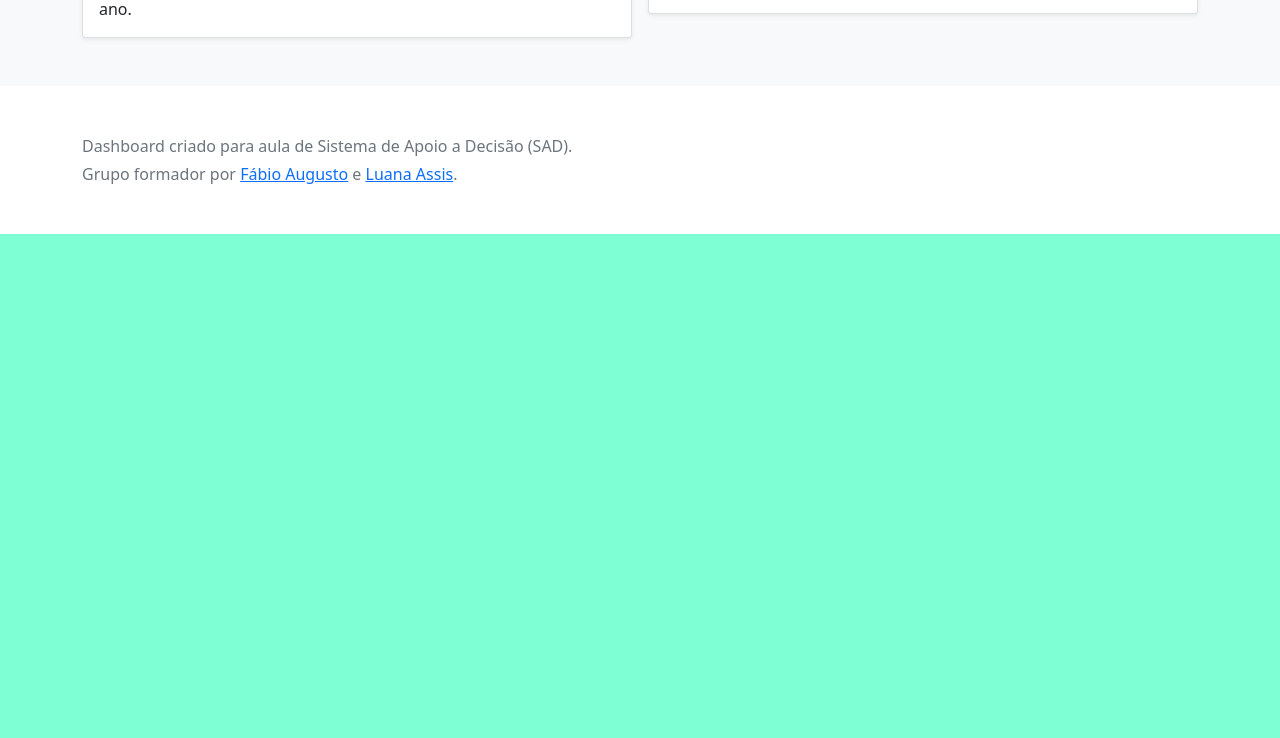
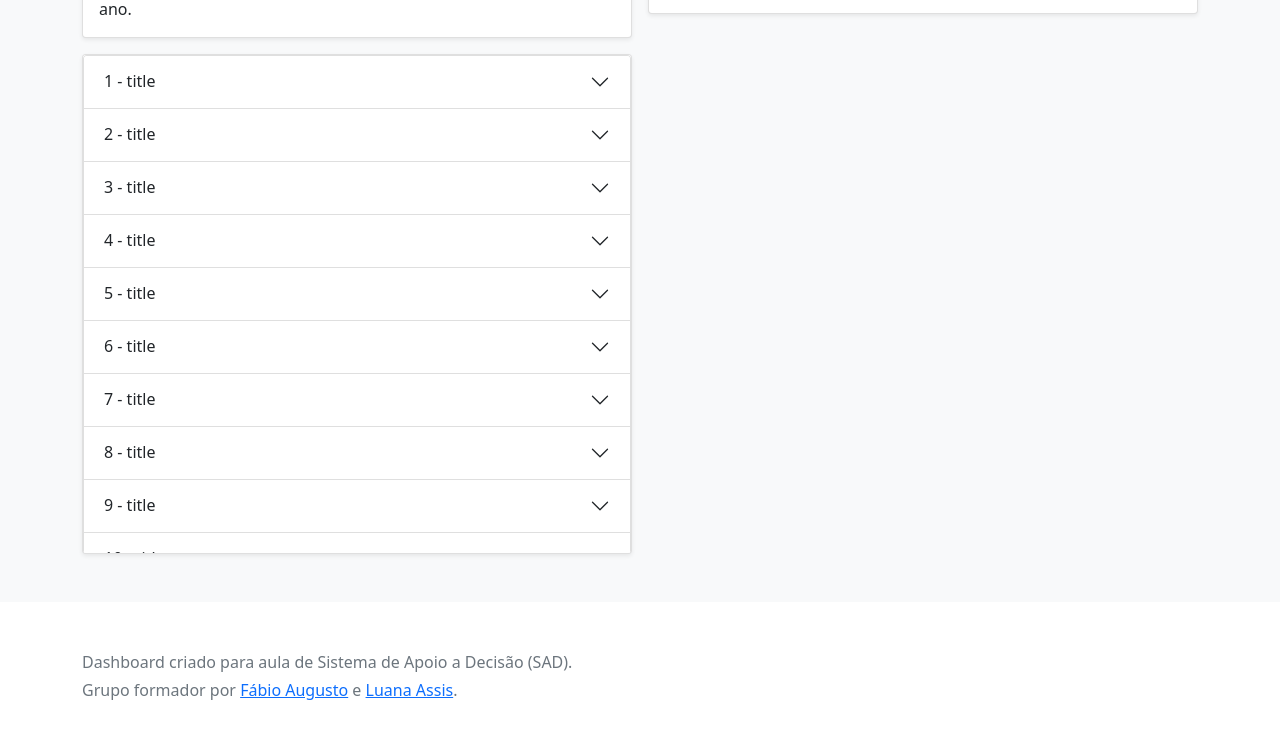
Before and after one commit to fabio-aug/sad-dashboard, a plain HTML site: page index.html in a window 1280 px wide. Shown: the part 548-1286 px from the top of the page. Before the commit the page ends 800 px from the top, so only its background shows below. Drawn offline with nearby package versions, Linux system fonts and the light colour scheme.

Commit message:
configure sales history

```diff
--- a/css/index.css
+++ b/css/index.css
@@ -3,3 +3,8 @@
 html {
     background-color: aquamarine;
 }
+
+.max-container {
+    overflow-y: auto;
+    max-height: 500px;
+}
--- /dev/null
+++ b/js/charts/SalesHistory.js
@@ -0,0 +1,31 @@
+export default [{
+    title: '1 - title',
+    description: '1 - description',
+}, {
+    title: '2 - title',
+    description: '2 - description',
+}, {
+    title: '3 - title',
+    description: '3 - description',
+}, {
+    title: '4 - title',
+    description: '4 - description',
+}, {
+    title: '5 - title',
+    description: '5 - description',
+}, {
+    title: '6 - title',
+    description: '6 - description',
+}, {
+    title: '7 - title',
+    description: '7 - description',
+}, {
+    title: '8 - title',
+    description: '8 - description',
+}, {
+    title: '9 - title',
+    description: '9 - description',
+}, {
+    title: '10 - title',
+    description: '10 - description',
+}];
--- a/js/index.js
+++ b/js/index.js
@@ -1,31 +1,17 @@
 import mock from './mock.js';
-
-/**
- * Função para gerar um template de um card com gráfico.
- *
- * @param {number} id ID do gráfico.
- * @param {string} description Descrição do gráfico.
- * @returns {string} Template do gráfico.
- *
- */
-function generateCard(id, description) {
-    return (
-        `<div class="col">
-            <div class="card shadow-sm">
-                <div width="100%" height="225" id="container${id}"></div>
-                <div class="card-body">
-                    <p class="card-text">${description}</p>
-                </div>
-            </div>
-        </div>`
-    );
-}
+import template from './template.js';
 
 document.addEventListener('DOMContentLoaded', function () {
     const container = document.getElementById('page-container');
-    mock.forEach((chartConfig, index) => {
-        container.insertAdjacentHTML('beforeend', generateCard(index, chartConfig.subtitle.text));
-
+    mock.charts.forEach((chartConfig, index) => {
+        container.insertAdjacentHTML('beforeend', template.generateCard(index, chartConfig.subtitle.text));
         Highcharts.chart(`container${index}`, chartConfig);
     });
+
+    container.insertAdjacentHTML('beforeend', template.generateAccordion());
+    const containerSales = document.getElementById('accordion-container');
+    mock.listSales.forEach((sale, index) => {
+        console.log(sale);
+        containerSales.insertAdjacentHTML('beforeend', template.generateSectionAccordion(index, sale.title, sale.description));
+    });
 });
--- a/js/mock.js
+++ b/js/mock.js
@@ -1,7 +1,8 @@
 import CashFlow from './charts/CashFlow.js';
+import SalesHistory from './charts/SalesHistory.js';
 import ProductsBrands from './charts/ProductsBrands.js';
 
-export default [
-    CashFlow,
-    ProductsBrands,
-];
+export default {
+    listSales: SalesHistory,
+    charts: [CashFlow, ProductsBrands],
+};
--- /dev/null
+++ b/js/template.js
@@ -0,0 +1,71 @@
+/**
+ * Função para gerar um template de um card com gráfico.
+ *
+ * @param {number} id ID do gráfico.
+ * @param {string} description Descrição do gráfico.
+ * @returns {string} Template do gráfico.
+ *
+ */
+function generateCard(id, description) {
+    return (
+        `<div class="col">
+            <div class="card shadow-sm">
+                <div width="100%" height="225" id="container${id}"></div>
+                <div class="card-body">
+                    <p class="card-text">${description}</p>
+                </div>
+            </div>
+        </div>`
+    );
+}
+
+/**
+ * Função para gerar um template de um accordion.
+ *
+ * @returns {string} Template do accordion.
+ *
+ */
+function generateAccordion() {
+    return (
+        `<div class="col">
+            <div class="card shadow-sm accordion max-container" id="accordion-container"></div>
+        </div>`
+    );
+}
+
+/**
+ * Função para gerar um template de uma seção do accordion.
+ *
+ * @param {number} id ID da seção do accordion.
+ * @param {string} title title da seção do accordion.
+ * @param {string} description Descrição da seção do accordion.
+ * @returns {string} Template da seção do accordion.
+ *
+ */
+function generateSectionAccordion(id, title, description) {
+    return (
+        `<div class="accordion-item">
+            <h2 class="accordion-header">
+                <button
+                    type="button"
+                    class="accordion-button collapsed"
+                    data-bs-toggle="collapse"
+                    data-bs-target="#collapse${id}"
+                >
+                    ${title}
+                </button>
+            </h2>
+            <div id="collapse${id}" class="accordion-collapse collapse">
+                <div class="accordion-body">
+                    ${description}
+                </div>
+            </div>
+        </div>`
+    );
+}
+
+export default {
+    generateCard,
+    generateAccordion,
+    generateSectionAccordion,
+}
```
